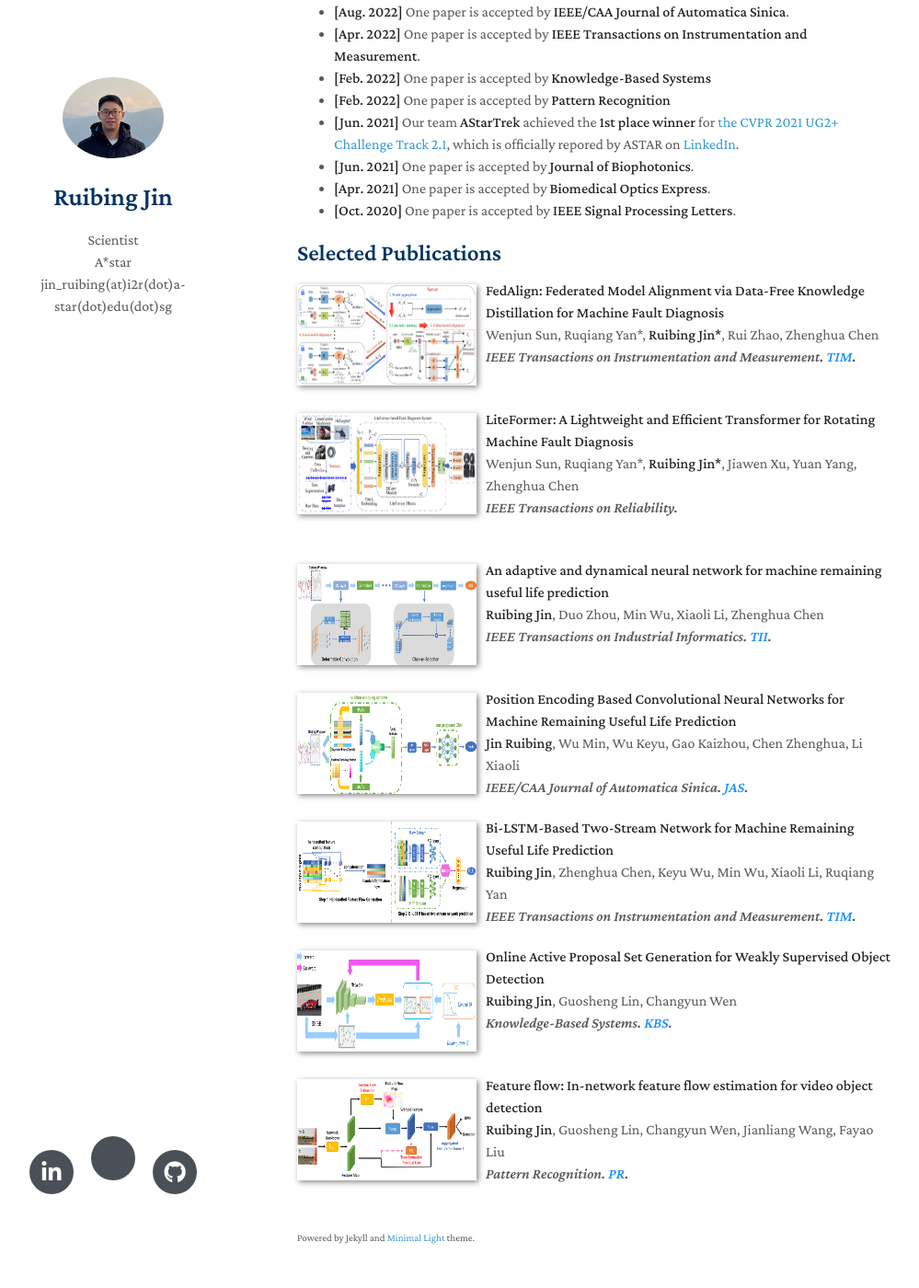
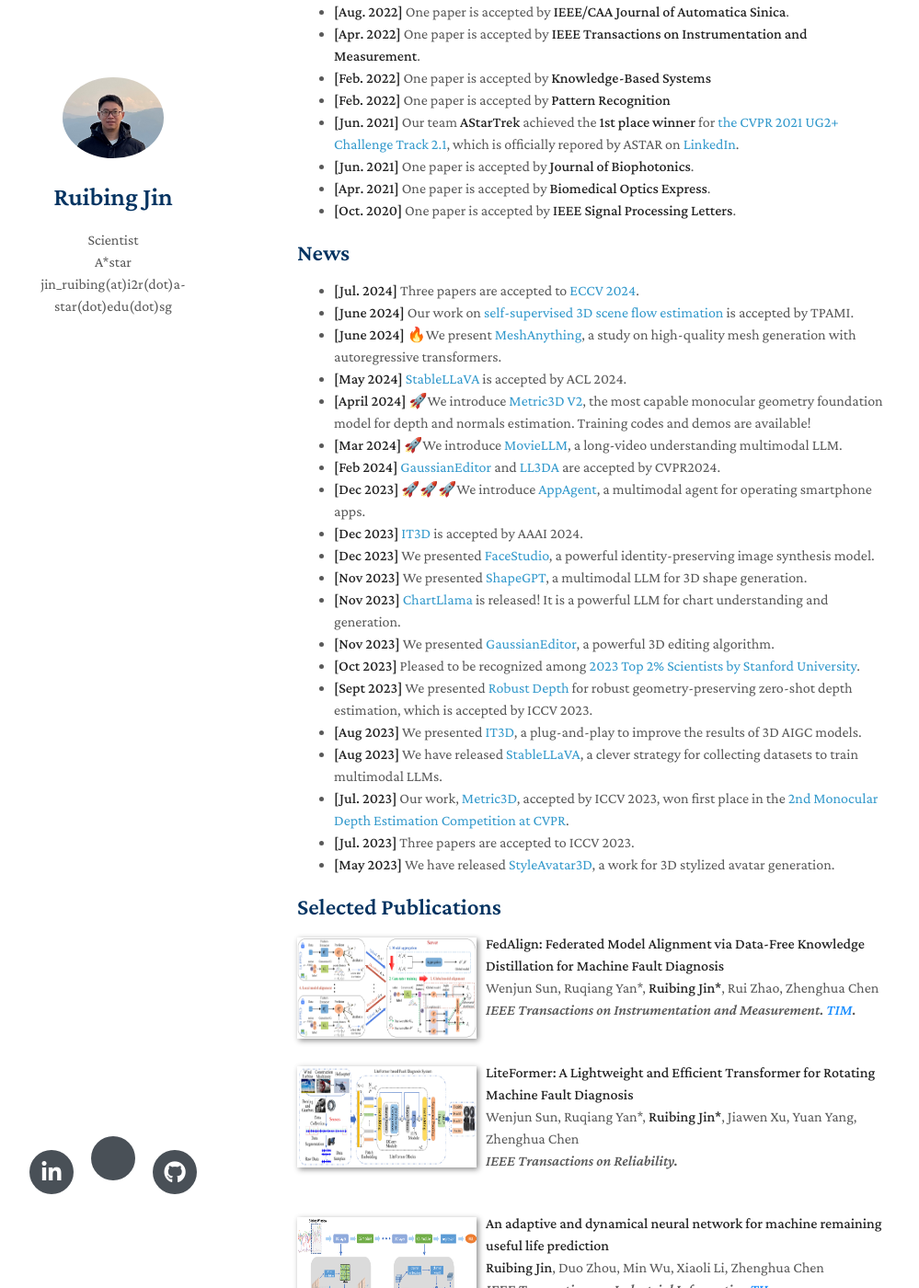
Before and after one commit to ruibing-jin/ruibing-jin.github.io, a Jekyll site: the page built from index.md, in a window 1280 px wide and 1400 px high, scrolled down 1150 px. Shown: the whole window at 92% size, without its empty margins (147-1146 px from the left). Built offline with Jekyll 4.4.1, drawn with Linux system fonts in a browser that asks for light colours; nearby versions of some CDN libraries; a style sheet for code colours, icons or effects is not loaded; our own code applies the rules of GitHub Pages for plain Markdown files.

Commit message:
Update index.md

```diff
--- a/index.md
+++ b/index.md
@@ -40,6 +40,32 @@ I am a reviewer of top-tier conferences and journals including CVPR, ICCV, ECCV,
   <li><strong>[Jun. 2021]</strong> One paper is accepted by <strong>Journal of Biophotonics</strong>.</li>
   <li><strong>[Apr. 2021]</strong> One paper is accepted by <strong>Biomedical Optics Express</strong>.</li>
   <li><strong>[Oct. 2020]</strong> One paper is accepted by <strong>IEEE Signal Processing Letters</strong>.</li>
+</ul>
+</div>
+
+## News
+<div class="news-section">
+<ul>
+  <li><strong>[Jul. 2024]</strong> Three papers are accepted to <a href="https://eccv.ecva.net/">ECCV 2024</a>.</li>
+    <li><strong>[June 2024]</strong> Our work on  <a href="https://arxiv.org/abs/2310.11284">self-supervised 3D scene flow estimation</a> is accepted by TPAMI.</li>
+  <li><strong>[June 2024]</strong> 🔥We present <a href="https://buaacyw.github.io/mesh-anything/">MeshAnything</a>, a study on high-quality mesh generation with autoregressive transformers.</li>
+  <li><strong>[May 2024]</strong> <a href="https://icoz69.github.io/stablellava-official/">StableLLaVA</a> is accepted by ACL 2024.</li>
+  <li><strong>[April 2024]</strong> 🚀We introduce <a href="https://github.com/YvanYin/Metric3D">Metric3D V2</a>, the most capable monocular geometry foundation model for depth and normals estimation. Training codes and demos are available!</li>
+  <li><strong>[Mar 2024]</strong> 🚀We introduce <a href="https://deaddawn.github.io/MovieLLM/">MovieLLM</a>, a long-video understanding multimodal LLM.</li>
+  <li><strong>[Feb 2024]</strong> <a href="https://buaacyw.github.io/gaussian-editor/">GaussianEditor</a> and <a href="https://arxiv.org/abs/2311.18651">LL3DA</a> are accepted by CVPR2024.</li>
+  <li><strong>[Dec 2023]</strong> 🚀🚀🚀We introduce <a href="https://appagent-official.github.io/">AppAgent</a>, a multimodal agent for operating smartphone apps.</li>
+  <li><strong>[Dec 2023]</strong> <a href="https://github.com/buaacyw/IT3D-text-to-3D">IT3D</a> is accepted by AAAI 2024.</li>
+  <li><strong>[Dec 2023]</strong> We presented <a href="https://icoz69.github.io/facestudio/">FaceStudio</a>, a powerful identity-preserving image synthesis model.</li>
+  <li><strong>[Nov 2023]</strong> We presented <a href="https://shapegpt.github.io/">ShapeGPT</a>, a multimodal LLM for 3D shape generation.</li>
+  <li><strong>[Nov 2023]</strong> <a href="https://tingxueronghua.github.io/ChartLlama/">ChartLlama</a> is released! It is a powerful LLM for chart understanding and generation.</li>
+  <li><strong>[Nov 2023]</strong> We presented <a href="https://buaacyw.github.io/gaussian-editor/">GaussianEditor</a>, a powerful 3D editing algorithm.</li>
+  <li><strong>[Oct 2023]</strong> Pleased to be recognized among <a href="https://elsevier.digitalcommonsdata.com/datasets/btchxktzyw/6">2023 Top 2% Scientists by Stanford University</a>.</li>
+  <li><strong>[Sept 2023]</strong> We presented <a href="https://arxiv.org/abs/2309.09724">Robust Depth</a> for robust geometry-preserving zero-shot depth estimation, which is accepted by ICCV 2023.</li>
+  <li><strong>[Aug 2023]</strong> We presented <a href="https://github.com/buaacyw/IT3D-text-to-3D">IT3D</a>, a plug-and-play to improve the results of 3D AIGC models.</li>
+  <li><strong>[Aug 2023]</strong> We have released <a href="https://icoz69.github.io/stablellava-official/">StableLLaVA</a>, a clever strategy for collecting datasets to train multimodal LLMs.</li>
+  <li><strong>[Jul. 2023]</strong> Our work, <a href="https://arxiv.org/abs/2307.10984">Metric3D</a>, accepted by ICCV 2023, won first place in the <a href="https://jspenmar.github.io/MDEC/">2nd Monocular Depth Estimation Competition at CVPR</a>.</li>
+  <li><strong>[Jul. 2023]</strong> Three papers are accepted to ICCV 2023.</li>
+  <li><strong>[May 2023]</strong> We have released <a href="https://arxiv.org/abs/2305.19012">StyleAvatar3D</a>, a work for 3D stylized avatar generation.</li>
 </ul>
 </div>
 
```
